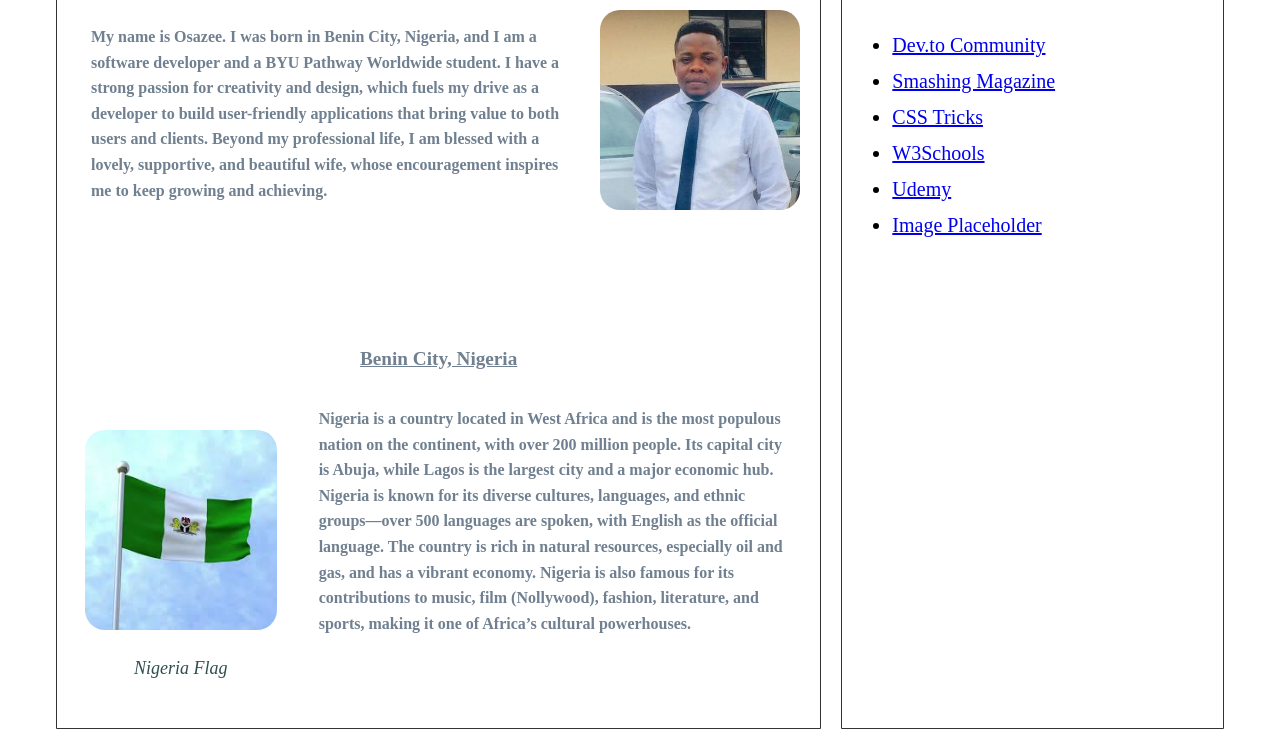
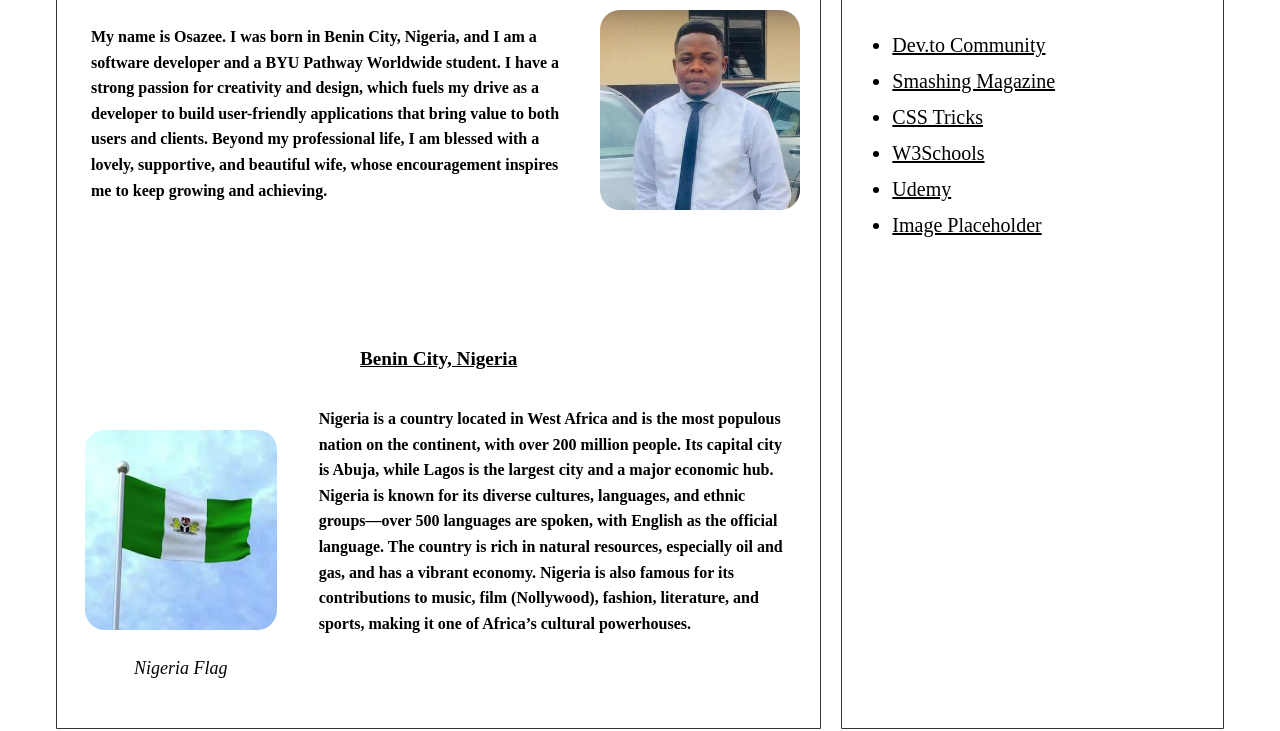
Before and after one commit to imaosazee4github/wdd131, a plain HTML site: page index.html in a window 1280 px wide. Shown: the part 248-979 px from the top of the page. Drawn offline with Linux system fonts and the light colour scheme.

Commit message:
contrast-corrections

```diff
--- a/styles/base.css
+++ b/styles/base.css
@@ -19,23 +19,6 @@ nav a:hover {
     gap: 20px;
 }
 
-/* .info1{
-    display: flex;
-    padding: 10px;
-    margin: 10px 10px;
-    gap: 20px;
-} */
-
-/* .info1 p{
-    width: 500px;
-    margin: 8px;
-    padding: 6px;
-    font-weight: 600;
-    color: slategrey;
-    line-height: 1.6;
-    gap: 20px; */
-/* } */
-
 .card{
     border: 1px solid black;
     border-radius: 10px 10px 0px 0px;
@@ -50,13 +33,6 @@ h2{
   margin: 0;
 }
 
-h3 {
-  text-align: center;
-  padding: 8px 2px;
-  text-decoration: underline;
-  font-size: 1.25rem;
-  color: #2f4f4f;
-}
 
 .card,
 .card2 {
@@ -65,6 +41,9 @@ h3 {
   overflow: hidden;
 }
 
+li a {
+    color: black;
+}
 
 .card2{
     font-size: 20px;
@@ -126,7 +105,7 @@ h3{
     padding: 2px;
     text-decoration: underline;
     font-size: larger;
-    color: slategray;
+    color: #000000;
 }
 
 .info1,
@@ -146,6 +125,7 @@ h1{
     padding: 10px;
 
 }
+
 main {
   max-width: 1200px;
   margin: 0 auto;
@@ -159,7 +139,7 @@ main {
     margin: 8px;
     padding: 6px;
     font-weight: 600;
-    color: slategrey;
+    color: #000000;;
     line-height: 1.6;
 }
 
@@ -189,14 +169,14 @@ figure {
 figcaption{
   margin: 8px 0 0 0;
   font-size: 18px;
-  color: #2f4f4f;
+  color: #000000;;
   text-align: center;
   font-style: italic;
 }
 
 #lastModified{
     font-size: small;
-    color: #b8d4e3;
+    color: #ffffff;
     font-weight: bold;
 }
 
```
